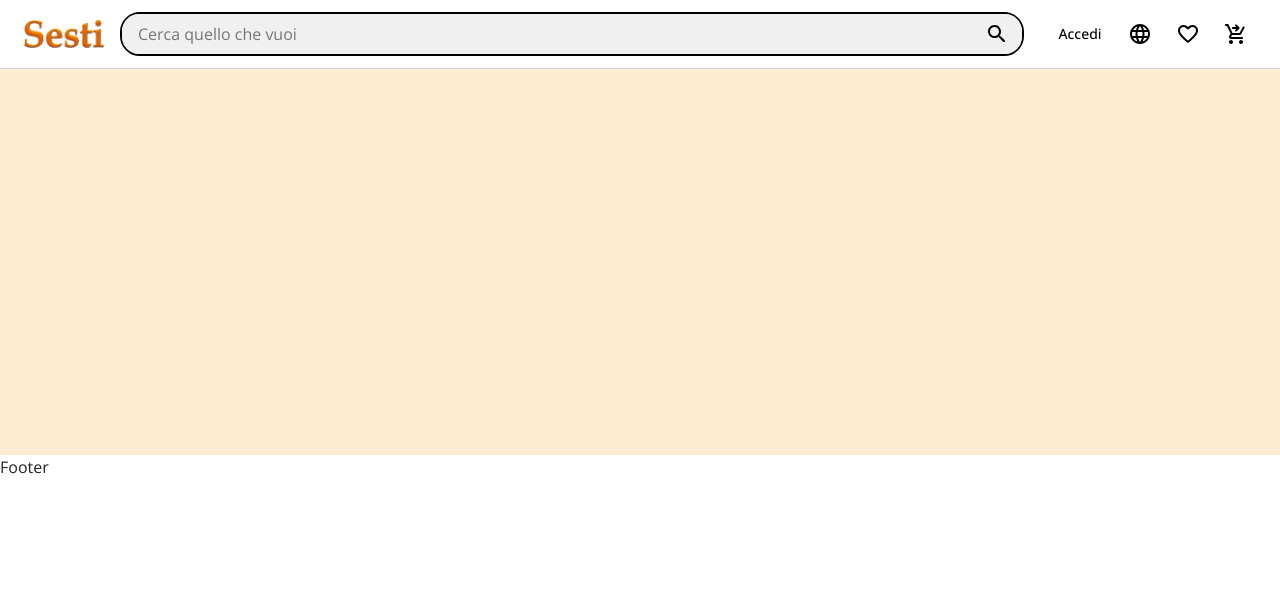
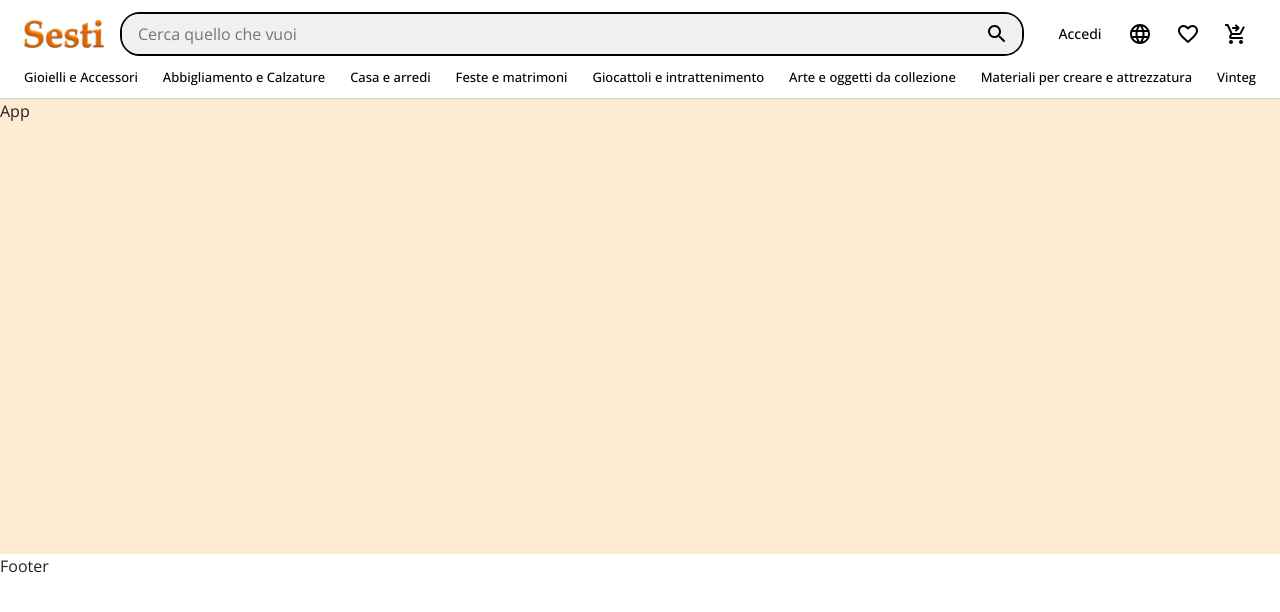
Before and after one commit to gronoGronoti/etsy-fake, a React (Vite) app: page / in a window 1280 px wide. Shown: the top 612 px of the page. Built offline with nearby package versions, Linux system fonts and the light colour scheme.

Commit message:
navbar - desktop edition

```diff
--- a/src/components/AccessBar/AccessBar.jsx
+++ b/src/components/AccessBar/AccessBar.jsx
@@ -7,7 +7,8 @@ import IconButton from "@mui/material/IconButton";
 
 import LanguageRoundedIcon from "@mui/icons-material/LanguageRounded";
 import FavoriteBorderRoundedIcon from "@mui/icons-material/FavoriteBorderRounded";
-import ShoppingCartCheckoutRoundedIcon from '@mui/icons-material/ShoppingCartCheckoutRounded';
+import ShoppingCartCheckoutRoundedIcon from "@mui/icons-material/ShoppingCartCheckoutRounded";
+import Tooltip from "@mui/material/Tooltip";
 
 const AccessBar = () => {
   return (
@@ -24,21 +25,28 @@ const AccessBar = () => {
         Accedi
       </Button>
 
+      <Tooltip title="Italia">
         <IconButton aria-label="language" sx={{ ml: 1 }}>
           <LanguageRoundedIcon sx={{ color: "black" }} />
         </IconButton>
+      </Tooltip>
 
+      <Tooltip title="Preferiti">
         <Link to="favorites">
           <IconButton aria-label="favorites" sx={{ mx: 1 }}>
             <FavoriteBorderRoundedIcon sx={{ color: "black" }} />
           </IconButton>
         </Link>
+      </Tooltip>
 
+      <Tooltip title="Il mio carrello">
         <Link to="my-cart">
           <IconButton aria-label="favorites">
             <ShoppingCartCheckoutRoundedIcon sx={{ color: "black" }} />
           </IconButton>
         </Link>
+      </Tooltip>
+
     </Box>
   );
 };
--- a/src/components/Navbar.jsx
+++ b/src/components/Navbar.jsx
@@ -6,20 +6,63 @@ import DisplayLogo from "./DisplayLogo";
 
 import AppBar from "@mui/material/AppBar";
 import Container from "@mui/material/Container";
-import Typography from "@mui/material/Typography";
+import Stack from "@mui/material/Stack";
+
 import SearchBar from "./SearchBar/SearchBar";
 import AccessBar from "./AccessBar/AccessBar";
+import { BottomSecNavLinks } from "./consts/NavbarLinks";
+
+const TabPanel = (props) => {
+  const { children, value, index, ...other } = props;
+
+  return (
+    <div
+      role="tabpanel"
+      hidden={value !== index}
+      id={`simple-tabpanel-${index}`}
+      aria-labelledby={`simple-tab-${index}`}
+      {...other}
+    >
+      {value === index && (
+        <Box sx={{ p: 3 }}>
+          <Typography>{children}</Typography>
+        </Box>
+      )}
+    </div>
+  );
+}
+
+const a11yProps = (index) => {
+  return {
+    id: `simple-tab-${index}`,
+    'aria-controls': `simple-tabpanel-${index}`,
+  };
+}
 
 const Navbar = () => {
   return (
     <>
-      <AppBar className="header-appbar">
+      <AppBar position="static" className="header-appbar">
         <Container className="head-top-section" maxWidth="xl" sx={{ py: 1.5 }}>
-
           <DisplayLogo url="/" />
           <SearchBar />
           <AccessBar />
-
+        </Container>
+        <Container
+          className="head-bottom-section"
+          maxWidth="xl"
+        >
+          <Stack direction={"row"} sx={{display: "flex", justifyContent: "space-between"}}>
+            {
+              BottomSecNavLinks.map((Entry, i) => (
+                <Stack item key={Entry.to}>
+                  <Link className="stack-link" id={i} to={Entry.to}>
+                    {Entry.alt}
+                  </Link>
+                </Stack>
+              ))
+            }
+          </Stack>
         </Container>
       </AppBar>
 
--- a/src/components/NavbarStyle.css
+++ b/src/components/NavbarStyle.css
@@ -9,3 +9,17 @@
   display: flex;
   align-items: center;
 }
+
+.head-bottom-section .stack-link {
+  text-decoration: none;
+  padding-bottom: 8px!important;
+  font-size: 13px;
+  color: black;
+  border-bottom: 2px solid transparent;
+
+  transition: color .15s, border-bottom .15s;
+}
+.head-bottom-section .stack-link:hover {
+  color: rgb(36, 36, 36);
+  border-bottom: 2px solid rgb(36, 36, 36);
+}
--- a/src/components/SearchBar/SearchBar.jsx
+++ b/src/components/SearchBar/SearchBar.jsx
@@ -1,10 +1,9 @@
 import React, { useState } from "react";
-import "./SearchBar.css"
+import "./SearchBar.css";
 
 import Box from "@mui/material/Box";
 import IconButton from "@mui/material/IconButton";
 import SearchRoundedIcon from "@mui/icons-material/SearchRounded";
-
 
 const SearchBar = () => {
   const [click, setClick] = useState(false);
@@ -16,11 +15,28 @@ const SearchBar = () => {
   return (
     <Box
       className="search-box"
-      sx={{ p: 0, ml: 2, mr: 3, display: "flex", alignItems: "center", flexGrow: 1 }}
+      sx={{
+        p: 0,
+        ml: 2,
+        mr: 3,
+        display: "flex",
+        alignItems: "center",
+        flexGrow: 1,
+      }}
     >
-      <input className="search-bar" type="search" placeholder="Cerca quello che vuoi" onClick={() => setClick(prev => !prev)} />
-      <IconButton className="search-btn" aria-label="search" style={clickStyleOnBtn} >
-        <SearchRoundedIcon sx={{mx: 0.6}} />
+      <input
+        className="search-bar"
+        type="search"
+        placeholder="Cerca quello che vuoi"
+        onFocus={() => setClick((prev) => !prev)}
+        onClose={() => setClick(false)}
+      />
+      <IconButton
+        className="search-btn"
+        aria-label="search"
+        style={clickStyleOnBtn}
+      >
+        <SearchRoundedIcon sx={{ mx: 0.6 }} />
       </IconButton>
     </Box>
   );
--- /dev/null
+++ b/src/components/consts/NavbarLinks.jsx
@@ -0,0 +1,36 @@
+import React from "react";
+
+export const BottomSecNavLinks = [
+  {
+    to: "jewelry-and-accessories",
+    alt: "Gioielli e Accessori",
+  },
+  {
+    to: "clothing-and-shoes",
+    alt: "Abbigliamento e Calzature",
+  },
+  {
+    to: "home-and-living",
+    alt: "Casa e arredi",
+  },
+  {
+    to: "wedding-and-party",
+    alt: "Feste e matrimoni",
+  },
+  {
+    to: "toys-and-entertainment",
+    alt: "Giocattoli e intrattenimento",
+  },
+  {
+    to: "art-and-collectibles",
+    alt: "Arte e oggetti da collezione",
+  },
+  {
+    to: "craft-supplies-and-tools",
+    alt: "Materiali per creare e attrezzatura",
+  },
+  {
+    to: "vinteg",
+    alt: "Vinteg",
+  },
+];
```
Lines whose indentation alone changed are shown as unchanged.
